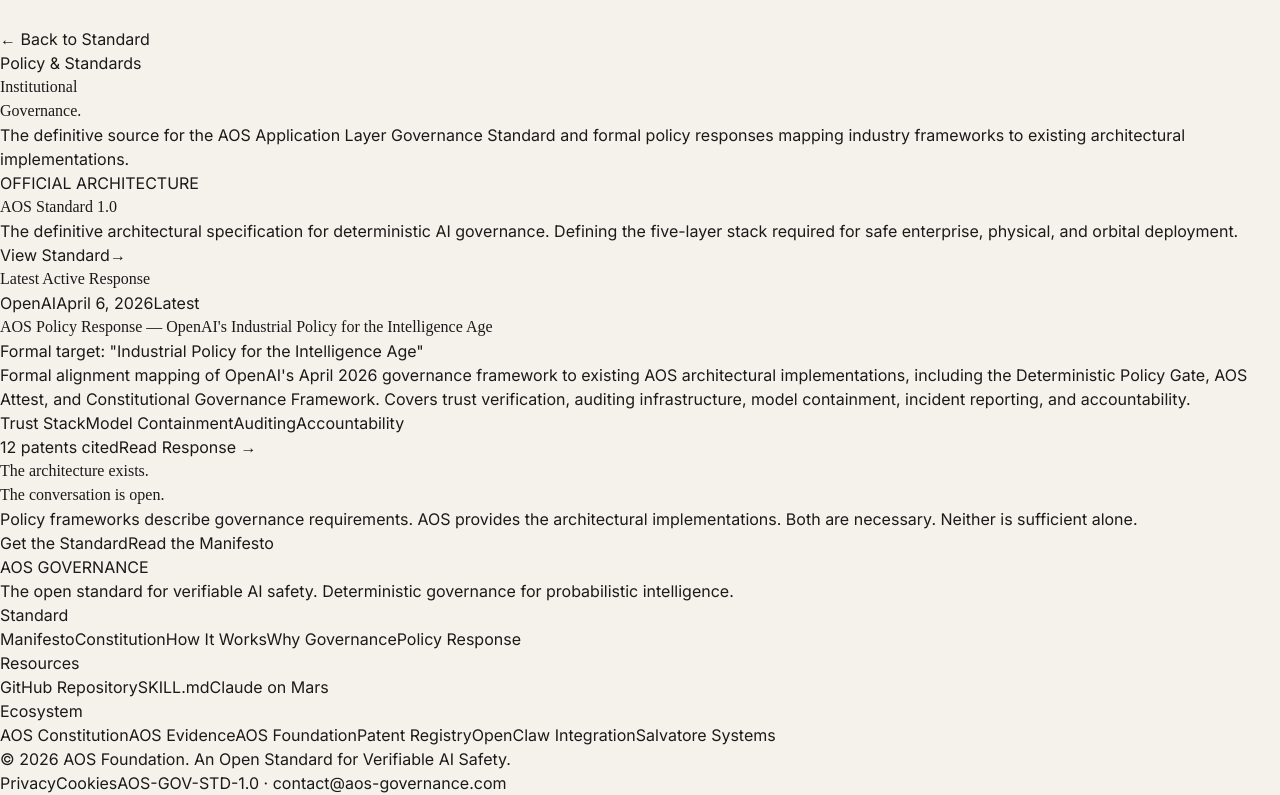
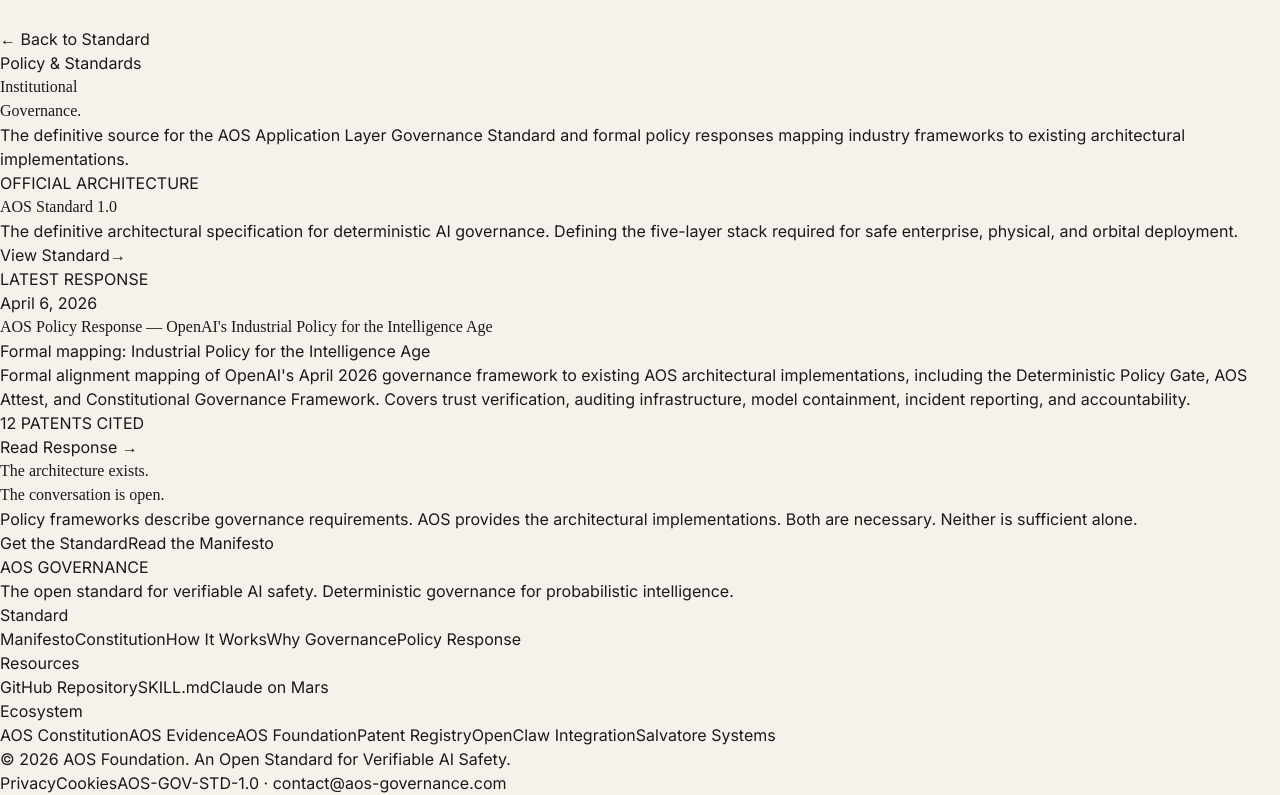
Before and after one commit to genesalvatore/aos-governance.com, a React (Vite) app in the folder aos-governance-web/: page /policy-response in a window 1280 px wide. Shown: the part 1349-2144 px from the top of the page. Built offline with nearby package versions, Linux system fonts and the light colour scheme.

Commit message:
fix: refactor policy responses to symmetrical equal-height side-by-side dashboard layout

```diff
--- a/aos-governance-web/src/pages/PolicyResponsePage.tsx
+++ b/aos-governance-web/src/pages/PolicyResponsePage.tsx
@@ -57,27 +57,30 @@ export default function PolicyResponsePage() {
             {/* Main Layout Container */}
             <section className="pb-24 bg-white md:-mt-10 relative z-10 rounded-t-[3rem] pt-12 md:pt-16">
                 <div className="max-w-6xl mx-auto px-6">
-                    <div className="grid lg:grid-cols-[400px_1fr] gap-10 lg:gap-16 items-start">
+                    {/* Top Row: Symmetrical side-by-side featured cards */}
+                    <div className="grid lg:grid-cols-2 gap-8 lg:gap-10 items-stretch">
 
-                        {/* ─── LEFT COLUMN: Sticky Vertical Standard Card ─── */}
-                        <aside className="lg:sticky lg:top-32 w-full">
+                        {/* ─── LEFT COLUMN: Standard Card ─── */}
                         <Link to="/policy/aos-standard" className="block group h-full">
-                                <div className="border-2 border-black rounded-[2rem] p-8 md:p-10 bg-[#f5f2eb] hover:bg-[#eae6d9] transition-colors relative overflow-hidden flex flex-col h-full min-h-[500px]">
+                            <div className="border border-gray-200 rounded-[2rem] p-8 md:p-10 bg-[#f5f2eb] hover:bg-[#eae6d9] hover:border-transparent transition-colors shadow-sm hover:shadow-xl relative overflow-hidden flex flex-col h-full">
                                 <div className="absolute top-0 right-0 w-48 h-48 bg-black/5 rounded-full blur-3xl -mr-16 -mt-16 group-hover:bg-black/10 transition-colors"></div>
 
-                                    <div className="flex-1 flex flex-col items-start gap-4 relative z-10 w-full">
-                                        <div className="inline-block px-3 py-1 text-[10px] font-mono border border-black rounded-full uppercase tracking-wider bg-black text-white shrink-0 self-start">
+                                <div className="flex-1 flex flex-col items-start gap-4 relative z-10 w-full mb-8">
+                                    <div className="flex items-center gap-3">
+                                        <div className="inline-block px-3 py-1 text-[10px] font-mono border border-black/20 rounded-full uppercase tracking-wider bg-black text-white shrink-0">
                                             OFFICIAL ARCHITECTURE
                                         </div>
+                                    </div>
+
                                     <h2 className="font-serif text-4xl md:text-5xl text-black leading-[1.05] mt-4">
                                         AOS Standard 1.0
                                     </h2>
-                                        <p className="text-gray-700 leading-relaxed mt-4">
+                                    <p className="text-gray-700 leading-relaxed mt-4 text-lg">
                                         The definitive architectural specification for deterministic AI governance. Defining the five-layer stack required for safe enterprise, physical, and orbital deployment.
                                     </p>
                                 </div>
 
-                                    <div className="mt-8 flex justify-between items-end relative z-10 w-full pt-6 border-t border-black/10">
+                                <div className="mt-auto flex justify-between items-end relative z-10 w-full pt-6 border-t border-black/10">
                                     <span className="text-xs font-mono uppercase tracking-wider text-black font-semibold">View Standard</span>
                                     <span className="inline-flex items-center justify-center w-12 h-12 rounded-full bg-white border border-gray-300 text-black group-hover:scale-110 group-hover:bg-black group-hover:text-white transition-all shadow-sm shrink-0">
                                         →
@@ -85,69 +88,47 @@ export default function PolicyResponsePage() {
                                 </div>
                             </div>
                         </Link>
-                        </aside>
 
-                        {/* ─── RIGHT COLUMN: Responses ─── */}
-                        <div className="space-y-16">
+                        {/* ─── RIGHT COLUMN: Latest Response Card ─── */}
+                        {(() => {
+                            const latest = POLICY_RESPONSES[0];
+                            if (!latest) return null;
+                            return (
+                                <Link to={`/policy-response/${latest.slug}`} className="block group h-full">
+                                    <article className="border border-gray-200 rounded-[2rem] p-8 md:p-10 bg-white hover:border-black/30 transition-all duration-300 shadow-sm hover:shadow-xl relative flex flex-col h-full">
 
-                            {/* Latest Response Card */}
-                            {POLICY_RESPONSES.length > 0 && (
-                                <section>
-                                    <div className="flex items-center justify-between mb-6 pb-4 border-b border-gray-100">
-                                        <h3 className="text-xs font-mono uppercase tracking-widest text-gray-400">Latest Active Response</h3>
-                                        <div className="relative flex items-center justify-center w-3 h-3">
-                                            <span className="absolute inline-flex w-full h-full bg-green-400 rounded-full opacity-75 animate-ping"></span>
-                                            <span className="relative inline-flex w-2 h-2 bg-green-500 rounded-full"></span>
+                                        <div className="flex-1 flex flex-col items-start relative z-10 w-full mb-8">
+                                            {/* Header Row matched to Left Card */}
+                                            <div className="flex items-center gap-3 mb-6">
+                                                <div className="inline-block px-3 py-1 text-[10px] font-mono border border-blue-200 rounded-full uppercase tracking-wider bg-blue-50 text-blue-700 shrink-0 flex items-center gap-2">
+                                                    <div className="relative flex items-center justify-center w-2 h-2 shrink-0">
+                                                        <span className="absolute inline-flex w-full h-full bg-blue-400 rounded-full opacity-75 animate-ping"></span>
+                                                        <span className="relative inline-flex w-1.5 h-1.5 bg-blue-600 rounded-full"></span>
                                                     </div>
+                                                    LATEST RESPONSE
+                                                </div>
+                                                <span className="text-[10px] text-gray-400 font-mono tracking-wider">{latest.date}</span>
                                             </div>
 
-                                    {(() => {
-                                        const latest = POLICY_RESPONSES[0];
-                                        return (
-                                            <Link to={`/policy-response/${latest.slug}`} className="block group">
-                                                <article className="border border-gray-200 rounded-[2rem] overflow-hidden hover:border-black/30 hover:shadow-2xl transition-all duration-300 bg-white p-8 md:p-10 relative">
-                                                    {/* Header Row */}
-                                                    <div className="flex flex-wrap items-center gap-3 mb-6">
-                                                        <span className="inline-block px-3 py-1 text-xs font-mono uppercase tracking-wider rounded-full bg-blue-50 text-blue-700 border border-blue-200">
-                                                            {latest.respondingOrg}
-                                                        </span>
-                                                        <span className="text-xs text-gray-400 font-mono">{latest.date}</span>
-                                                        {latest.badge && (
-                                                            <span className="inline-block px-2.5 py-0.5 text-[10px] font-mono uppercase tracking-wider rounded-full bg-amber-50 text-amber-700 border border-amber-200">
-                                                                {latest.badge}
-                                                            </span>
-                                                        )}
-                                                    </div>
-
-                                                    {/* Title */}
-                                                    <h2 className="font-serif text-3xl md:text-4xl leading-tight mb-4 group-hover:text-gray-700 transition-colors pr-8">
+                                            <h2 className="font-serif text-3xl md:text-4xl leading-tight mb-4 group-hover:text-gray-700 transition-colors">
                                                 {latest.title}
                                             </h2>
 
-                                                    {/* Responding To */}
-                                                    <div className="text-sm text-gray-500 mb-6">
-                                                        Formal target: <span className="italic font-medium text-black">"{latest.respondingTo}"</span>
+                                            <div className="text-sm text-gray-500 mb-6 bg-gray-50 px-4 py-3 rounded-xl border border-black/5 w-full">
+                                                Formal mapping: <span className="italic font-medium text-black">{latest.respondingTo}</span>
                                             </div>
 
-                                                    {/* Summary */}
-                                                    <p className="text-gray-600 leading-relaxed mb-8 text-lg">
+                                            <p className="text-gray-600 leading-relaxed text-lg line-clamp-4">
                                                 {latest.summary}
                                             </p>
+                                        </div>
 
-                                                    {/* Footer Row */}
-                                                    <div className="flex flex-wrap items-center justify-between gap-4 pt-6 border-t border-gray-100">
-                                                        <div className="flex flex-wrap gap-2">
-                                                            {latest.tags.map(tag => (
-                                                                <span key={tag} className="px-2 py-1 text-[10px] font-mono uppercase tracking-wider rounded bg-gray-100 text-gray-500">
-                                                                    {tag}
-                                                                </span>
-                                                            ))}
+                                        <div className="mt-auto flex flex-wrap sm:flex-nowrap items-center justify-between gap-4 pt-6 border-t border-gray-100 w-full relative z-10">
+                                            <div className="flex flex-wrap gap-2 text-[10px] font-mono text-gray-400 tracking-wider">
+                                                {latest.patentsCited} PATENTS CITED
                                             </div>
-                                                        <div className="flex items-center gap-6">
-                                                            <span className="text-xs font-mono text-gray-400 hidden sm:inline-block">
-                                                                {latest.patentsCited} patents cited
-                                                            </span>
-                                                            <span className="text-sm font-medium text-black group-hover:bg-black group-hover:text-white px-4 py-2 rounded-full transition-colors flex items-center gap-2 border border-black/10">
+                                            <div className="shrink-0">
+                                                <span className="text-sm font-medium text-black group-hover:bg-black group-hover:text-white px-5 py-2.5 rounded-full transition-colors flex items-center gap-2 border border-black/10">
                                                     Read Response <span>→</span>
                                                 </span>
                                             </div>
@@ -156,39 +137,39 @@ export default function PolicyResponsePage() {
                                 </Link>
                             );
                         })()}
-                                </section>
-                            )}
+                    </div>
 
-                            {/* Other Responses List */}
+                    {/* ─── NEW ROW: Other Responses List ─── */}
                     {POLICY_RESPONSES.length > 1 && (
+                        <div className="mt-16 md:mt-24 max-w-4xl mx-auto">
                             <section className="space-y-6">
-                                    <div className="border-b border-gray-100 pb-4 mb-6">
-                                        <h3 className="text-xs font-mono uppercase tracking-widest text-gray-400">Response Archive ({POLICY_RESPONSES.length - 1})</h3>
+                                <div className="border-b border-gray-200 pb-4 mb-8">
+                                    <h3 className="text-sm font-mono uppercase tracking-widest text-gray-500">Response Archive ({POLICY_RESPONSES.length - 1})</h3>
                                 </div>
                                 <div className="space-y-6">
                                     {POLICY_RESPONSES.slice(1).map((entry) => (
                                         <Link key={entry.slug} to={`/policy-response/${entry.slug}`} className="block group">
-                                                {/* Smaller list format for archive */}
-                                                <article className="border border-gray-100 rounded-2xl overflow-hidden hover:border-gray-300 hover:shadow-lg transition-all duration-300 bg-white p-6 relative">
+                                            <article className="border border-gray-100 rounded-2xl overflow-hidden hover:border-gray-400 hover:shadow-lg transition-all duration-300 bg-white p-6 md:p-8 relative">
                                                 <div className="flex flex-col sm:flex-row gap-6 sm:gap-10">
-                                                        <div className="sm:w-32 shrink-0 space-y-2">
-                                                            <span className="block px-2.5 py-1 text-[10px] font-mono uppercase tracking-wider rounded-md bg-blue-50 text-blue-700 text-center border border-blue-100">
+                                                    <div className="sm:w-32 shrink-0 space-y-3">
+                                                        <span className="block px-2.5 py-1.5 text-[10px] font-mono uppercase tracking-wider rounded-md bg-blue-50 text-blue-700 text-center border border-blue-100">
                                                             {entry.respondingOrg}
                                                         </span>
-                                                            <div className="text-[10px] text-gray-400 font-mono text-center">{entry.date}</div>
+                                                        <div className="text-xs text-gray-400 font-mono text-center tracking-wider">{entry.date}</div>
                                                     </div>
                                                     <div className="flex-1">
-                                                            <h4 className="font-serif text-xl leading-tight mb-2 group-hover:text-gray-700 transition-colors">
+                                                        <h4 className="font-serif text-2xl leading-tight mb-3 group-hover:text-gray-700 transition-colors pr-8">
                                                             {entry.title}
                                                         </h4>
-                                                            <p className="text-sm text-gray-500 line-clamp-2 leading-relaxed mb-4">
+                                                        <p className="text-gray-500 leading-relaxed mb-4">
                                                             {entry.summary}
                                                         </p>
                                                         <div className="flex items-center gap-2">
-                                                                {entry.tags.slice(0, 2).map((tag, i) => (
-                                                                    <span key={i} className="text-[10px] font-mono uppercase text-gray-400">#{tag}</span>
+                                                            {entry.tags.map((tag, i) => (
+                                                                <span key={i} className="px-2 py-0.5 text-[10px] font-mono uppercase tracking-wider bg-gray-50 border border-black/5 rounded text-gray-500">
+                                                                    {tag}
+                                                                </span>
                                                             ))}
-                                                                {entry.tags.length > 2 && <span className="text-[10px] font-mono text-gray-400">+{entry.tags.length - 2}</span>}
                                                         </div>
                                                     </div>
                                                 </div>
@@ -197,9 +178,8 @@ export default function PolicyResponsePage() {
                                     ))}
                                 </div>
                             </section>
+                        </div>
                     )}
-                        </div>
-                    </div>
                 </div>
             </section>
 
```
Lines whose indentation alone changed are shown as unchanged.
